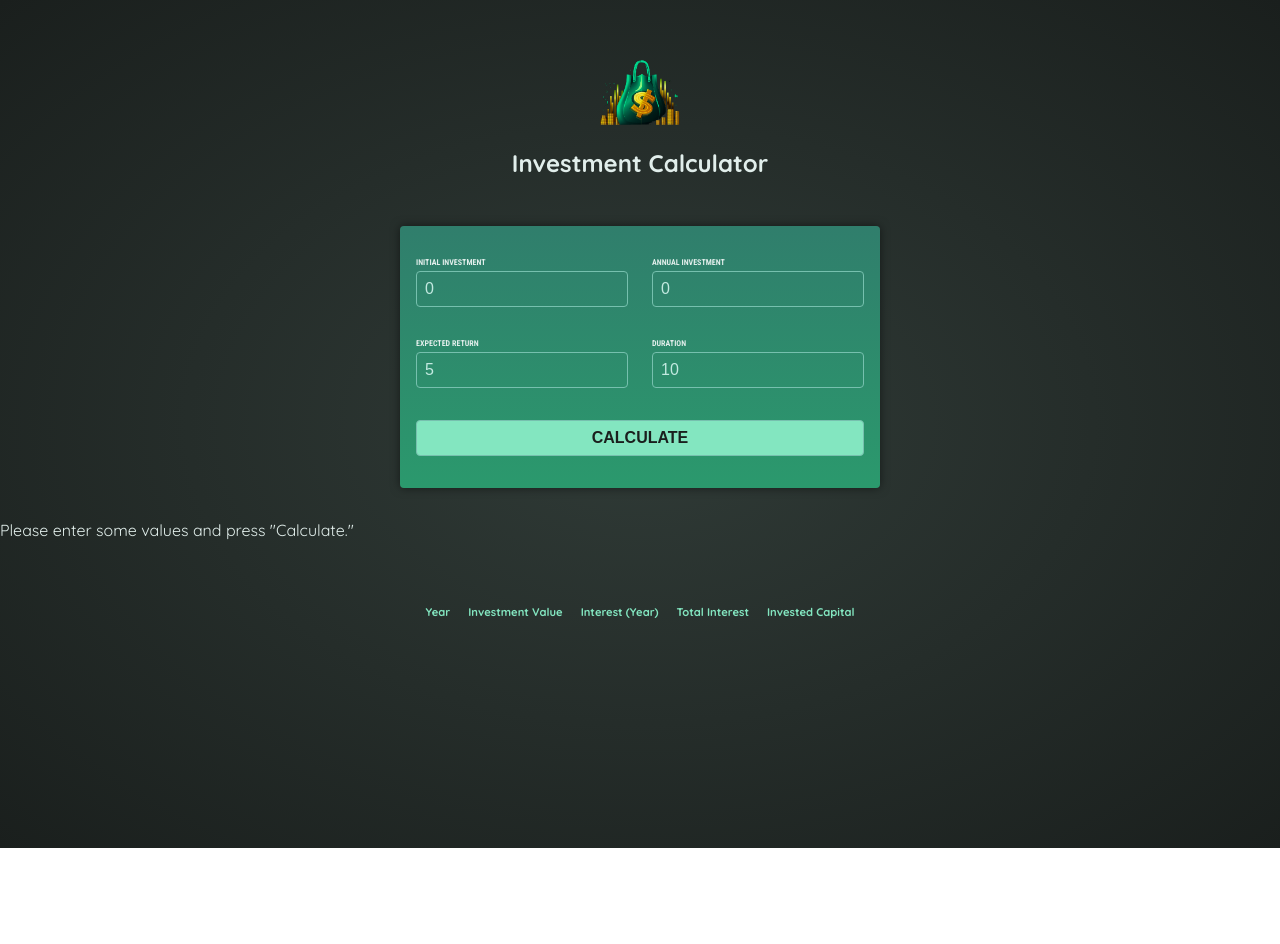
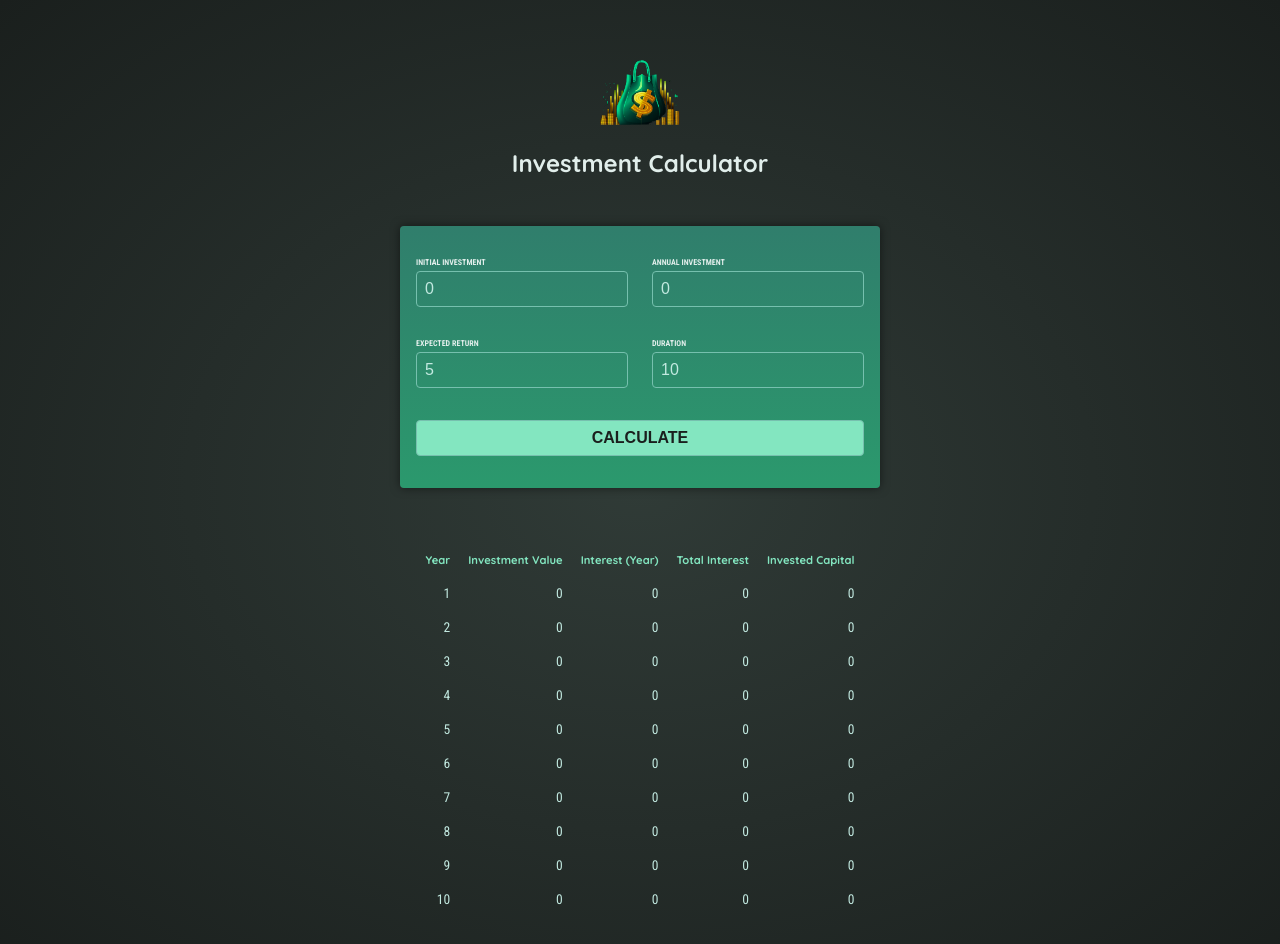
Before and after one commit to L1ndseyHerman/Investment_Calculator_App, an Angular app: page / in a window 1280 px wide. Both pictures are taken after a click on the button "CALCULATE". Shown: the top 944 px of the page. Before the commit the page ends 848 px from the top, so only its background shows below. Built offline with nearby package versions, Linux system fonts and the light colour scheme.

Commit message:
Caught up thru vid 85: Outputting Data in a Table

```diff
--- a/src/app/investment-results/investment-results.component.html
+++ b/src/app/investment-results/investment-results.component.html
@@ -1,5 +1,6 @@
-<p>Please enter some values and press "Calculate."</p>
-
+@if (!results) {
+  <p class="center">Please enter some values and press "Calculate."</p>
+} @else {
   <table>
     <thead>
       <tr>
@@ -10,5 +11,16 @@
         <th>Invested Capital</th>
       </tr>
     </thead>
-  <tbody></tbody>
+    <tbody>
+      @for (result of results; track result.year) {
+        <tr>
+          <td>{{ result.year }}</td>
+          <td>{{ result.valueEndOfYear }}</td>
+          <td>{{ result.interest }}</td>
+          <td>{{ result.totalInterest }}</td>
+          <td>{{ result.totalAmountInvested }}</td>
+        </tr>
+      }
+    </tbody>
   </table>
+}
```
Lines whose indentation alone changed are shown as unchanged.
